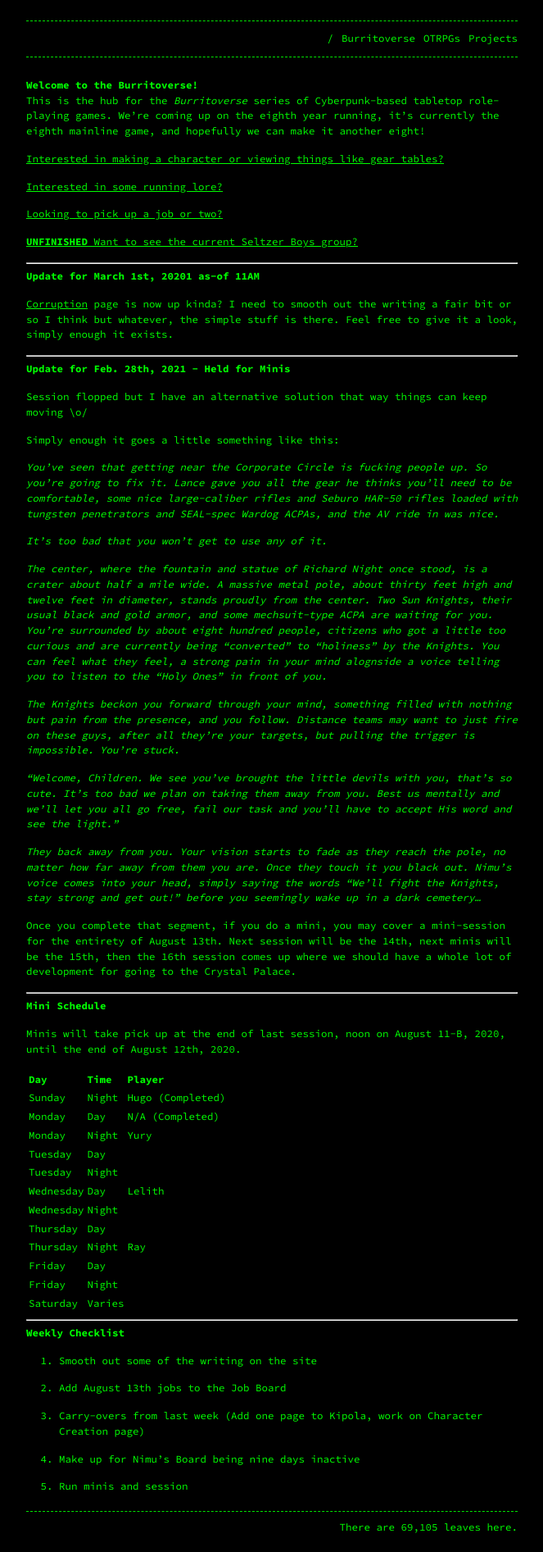
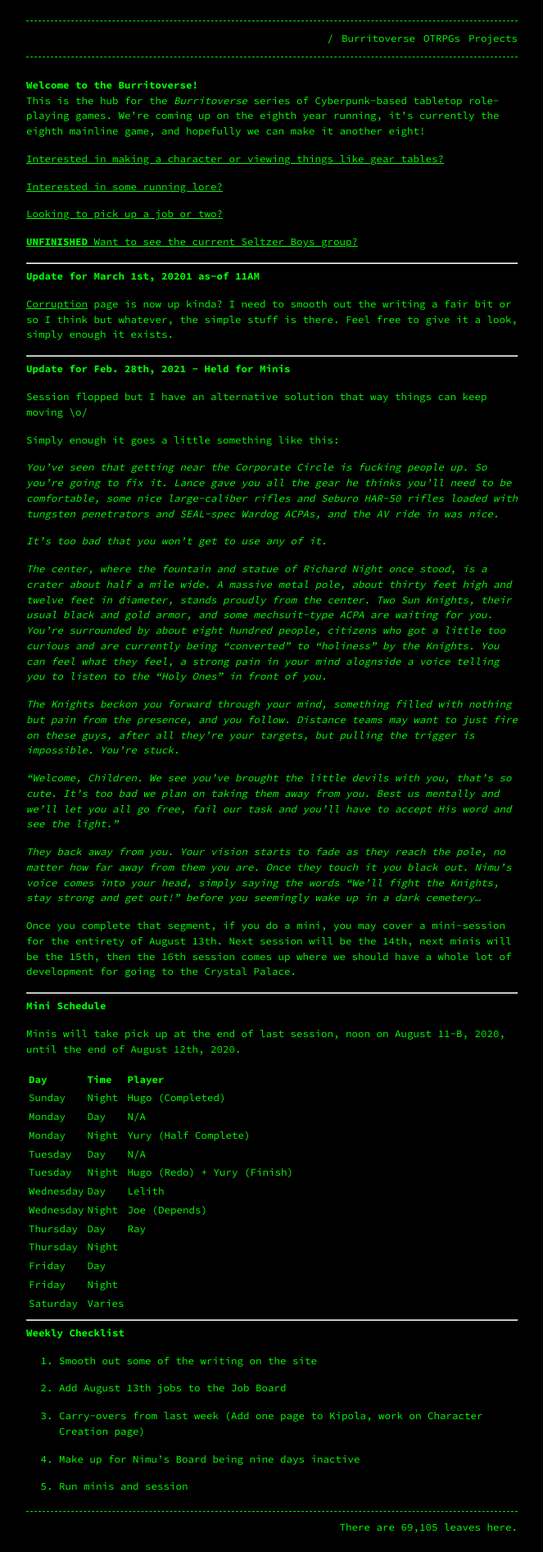
Before and after one commit to Terwilliger69105/69105.github.io, a Jekyll site: the page built from burritoverse.md, in a window 1280 px wide. Shown: the whole page at 82% size, without its empty margins (308-971 px from the left). Built offline with Jekyll 4.4.1, drawn with Linux system fonts in a browser that asks for light colours; our own code applies the rules of GitHub Pages for plain Markdown files.

Commit message:
Update burritoverse.md

```diff
--- a/burritoverse.md
+++ b/burritoverse.md
@@ -52,14 +52,14 @@ Minis will take pick up at the end of last session, noon on August 11-B, 2020, u
 Day       | Time   | Player
 ----------|--------|-------
 Sunday    | Night  | Hugo (Completed)
-Monday    | Day    | N/A (Completed)
-Monday    | Night  | Yury
-Tuesday   | Day    |
-Tuesday   | Night  |
+Monday    | Day    | N/A
+Monday    | Night  | Yury (Half Complete)
+Tuesday   | Day    | N/A
+Tuesday   | Night  | Hugo (Redo) + Yury (Finish)
 Wednesday | Day    | Lelith
-Wednesday | Night  |
-Thursday  | Day    |
-Thursday  | Night  | Ray
+Wednesday | Night  | Joe (Depends)
+Thursday  | Day    | Ray
+Thursday  | Night  |
 Friday    | Day    |
 Friday    | Night  |
 Saturday  | Varies |
```
